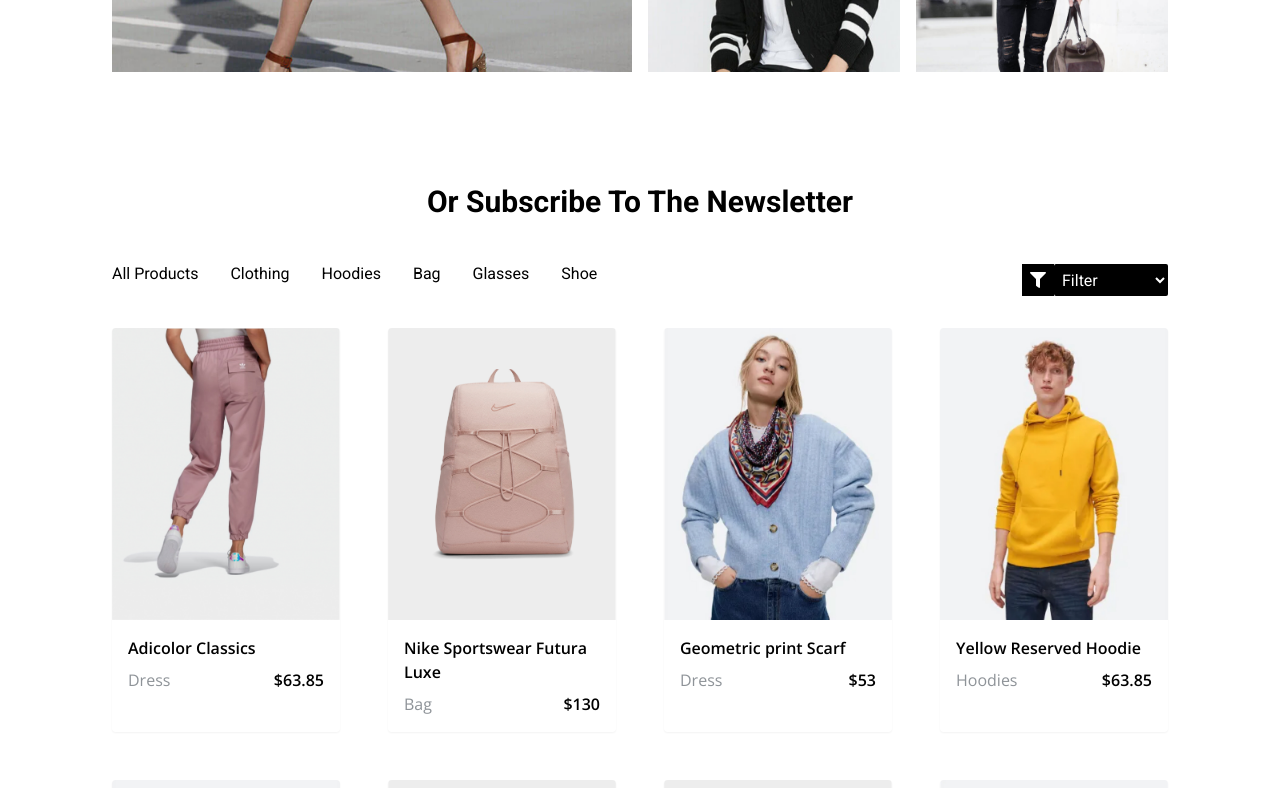
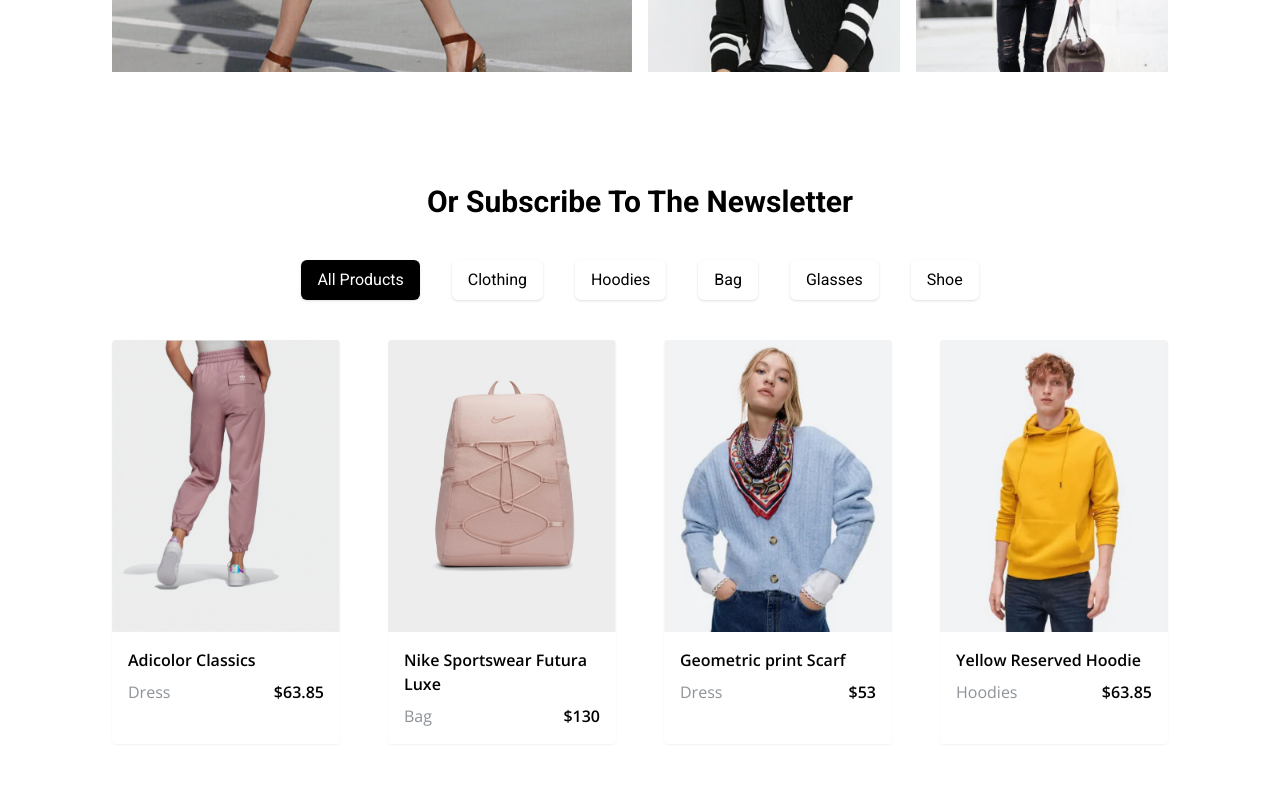
Before and after one commit to musabmahmud/coral-ecommerce, a React (Vite) app: page / in a window 1280 px wide. Shown: the part 1706-2494 px from the top of the page. Built offline with nearby package versions, Linux system fonts and the light colour scheme.

Commit message:
redux setup for products

```diff
--- a/package.json
+++ b/package.json
@@ -1,7 +1,7 @@
 {
   "name": "coral-ecommerce",
   "private": true,
-  "version": "0.0.0",
+  "version": "1.0.0",
   "type": "module",
   "scripts": {
     "dev": "vite",
@@ -10,11 +10,14 @@
     "preview": "vite preview"
   },
   "dependencies": {
+    "@reduxjs/toolkit": "^2.2.7",
     "localforage": "^1.10.0",
     "match-sorter": "^6.3.4",
     "react": "^18.3.1",
+    "react-axios": "^2.0.6",
     "react-dom": "^18.3.1",
     "react-icons": "^5.3.0",
+    "react-redux": "^9.1.2",
     "react-router-dom": "^6.26.0",
     "sort-by": "^0.0.2",
     "swiper": "^11.1.9"
--- a/src/App.css
+++ b/src/App.css
@@ -4,8 +4,6 @@ body {
 
 select::-ms-expand {
     display: none;
-    -webkit-appearance: none;
-    -moz-appearance: none;
     text-indent: 1px;
     text-overflow: '';
 }
@@ -14,6 +12,20 @@ select::-ms-expand {
     @apply text-3xl font-semibold capitalize text-center mb-8;
 }
 
-.transition-default{
-    @apply cursor-pointer hover:text-red-500 transition ease-in duration-200;
+.transition-default {
+    @apply cursor-pointer transition ease-in duration-200;
 }
+
+.transition-default:hover {
+    @apply text-black;
+}
+
+
+.button-default {
+    @apply cursor-pointer py-2 px-4 bg-white text-black shadow transition-all ease-in-out duration-500 rounded-md;
+}
+
+.button-default:hover,
+.button-default.active {
+    @apply bg-black text-white;
+}
--- a/src/components/Navbar.jsx
+++ b/src/components/Navbar.jsx
@@ -1,4 +1,4 @@
-import React, { useState } from 'react';
+import React, { useEffect, useState } from 'react';
 import { Link, NavLink } from "react-router-dom";
 import { FaBars, FaSearch, FaShoppingBag, FaTimes, FaUser } from 'react-icons/fa';
 
@@ -18,11 +18,23 @@ const Navbar = () => {
         setIsMenuOpen(!isMenuOpen);
     }
 
+    const [position, setPosition] = useState(false)
+
+    // useEffect(() => {
+    //     document.addEventListener("scroll", e => {
+    //         let scrolled = document.scrollingElement.scrollBottom;
+    //         if (scrolled > 500) {
+    //             setPosition(!position)
+    //         } else {
+    //             setPosition(!position)
+    //         }
+    //     })
+    // }, [position])
 
 
 
     return (
-        <header className='xl:px-28 px-4 relative'>
+        <header className={`xl:px-28 px-4 top-0 right-0 left-0 ${position ? 'fixed' : 'relative'} z-20 bg-white`}>
             <div className='flex justify-between items-center lg:py-4 py-3 font-roboto'>
                 {/* Search bar */}
                 <FaSearch className='text-black-default w-5 h-5 cursor-pointer' />
--- /dev/null
+++ b/src/features/productSlice.js
@@ -0,0 +1,50 @@
+import { createAsyncThunk, createSlice } from "@reduxjs/toolkit";
+import axios from "axios";
+
+
+
+
+export const productsFetch = createAsyncThunk(
+    "products/productsFetch",
+    async (id = null, { rejectWithValue }) => {
+        try {
+            const response = await axios.get(`/products.json`)
+            return response.data;
+        }
+        catch (err) {
+            return rejectWithValue(err.response.data)
+        }
+    }
+)
+
+const initialState = {
+    items: [],
+    status: null,
+    error: null,
+    loading: 'idle'
+}
+
+const productsSlice = createSlice({
+    name: "products",
+    initialState,
+    reducers: {},
+    extraReducers: (builder) => {
+        // Add reducers for additional action types here, and handle loading state as needed
+        builder.addCase(productsFetch.fulfilled, (state, action) => {
+            // Add user to the state array
+            state.status = "success";
+            state.items = action.payload;
+        });
+        builder.addCase(productsFetch.pending, (state, action) => {
+            // Add user to the state array
+            state.status = "pending"
+        });
+        builder.addCase(productsFetch.rejected, (state, action) => {
+            // Add user to the state array
+            state.status = "rejected"
+        });
+    }
+
+})
+
+export default productsSlice.reducer
--- /dev/null
+++ b/src/features/productsApi.js
@@ -0,0 +1,17 @@
+import { createApi, fetchBaseQuery } from '@reduxjs/toolkit/query/react'
+
+
+// Define a service using a base URL and expected endpoints
+export const productApi = createApi({
+    reducerPath: 'productApi',
+    baseQuery: fetchBaseQuery({ baseUrl: '/products.json' }),
+    endpoints: (builder) => ({
+        getAllProducts: builder.query({
+            query: () => `productApi`,
+        }),
+    }),
+})
+
+// Export hooks for usage in functional components, which are
+// auto-generated based on the defined endpoints
+export const { getAllProducts } = productApi
--- a/src/main.jsx
+++ b/src/main.jsx
@@ -1,9 +1,8 @@
-import { StrictMode } from 'react'
-import { createRoot } from 'react-dom/client'
-import App from './App.jsx'
+import { StrictMode } from 'react';
+import { createRoot } from 'react-dom/client';
+import { Provider, useDispatch } from 'react-redux';
 
-import './index.css'
-
+import store from './store/store.js';
 import {
   createBrowserRouter,
   RouterProvider,
@@ -18,6 +17,14 @@ import Blog from './pages/Blog.jsx';
 import Cart from './pages/Cart.jsx';
 
 
+// CSS FILES
+
+import App from './App.jsx';
+import './index.css';
+import { productsFetch } from './features/productSlice.js';
+
+
+store.dispatch(productsFetch(1));
 
 const router = createBrowserRouter([
   {
@@ -58,6 +65,9 @@ const router = createBrowserRouter([
   },
 ]);
 
+
 createRoot(document.getElementById('root')).render(
-  <RouterProvider router={router} />,
+  <Provider store={store}>
+    <RouterProvider router={router} />
+  </Provider>,
 )
--- a/src/pages/Shop.jsx
+++ b/src/pages/Shop.jsx
@@ -36,14 +36,6 @@ const Shop = () => {
         setSelectedCategory(category);
     }
 
-    //Sort Products
-
-    const showAll = () => {
-        setFilteredItems(products);
-        selectedCategory("all");
-    }
-
-
     // Sorting Functionality
 
     const handleSortChange = (option) => {
@@ -71,17 +63,17 @@ const Shop = () => {
 
     return (
         <section className='max-w-screen-2xl mx-auto container xl:px-28 px-4 py-5'>
-            <div className="bg-gray-100 my-5 py-5 pl-5 rounded flex justify-left items-center gap-3">
-                <Link to="/" className='text-gray-500'><FaHome size="20" /></Link> / <Link to="/Shop" className='font-semibold text-red-600 uppercase'>Shop</Link>
+            <div className="bg-gray-100 my-5 py-12 pl-8 rounded flex justify-left items-center gap-3">
+                <Link to="/" className='text-gray-500'><FaHome size="20" /></Link> / <Link to="/Shop" className='font-semibold text-black uppercase'>Shop</Link>
             </div>
-            <div className='flex flex-col md:flex-row flex-wrap justify-between items-center space-y-3 mb-8'>
+            <div className='flex flex-row justify-between items-center space-y-3 mb-8'>
                 <div className="flex flex-row justify-start md:items-center md:gap-8 gap-4 flex-wrap">
-                    <button onClick={showAll}>All Products</button>
-                    <button onClick={() => filterItems("Dress")}>Clothing</button>
-                    <button onClick={() => filterItems("Hoodies")}>Hoodies</button>
-                    <button onClick={() => filterItems("Bag")}>Bag</button>
-                    <button onClick={() => filterItems("Glasses")}>Glasses</button>
-                    <button onClick={() => filterItems("Shoe")}>Shoe</button>
+                    <button className={`button-default ${selectedCategory == 'all' ? 'active' : ''}`} onClick={() => filterItems("all")}>All Products</button>
+                    <button className={`button-default ${selectedCategory == 'Dress' ? 'active' : ''}`} onClick={() => filterItems("Dress")}>Clothing</button>
+                    <button className={`button-default ${selectedCategory == 'Hoodies' ? 'active' : ''}`} onClick={() => filterItems("Hoodies")}>Hoodies</button>
+                    <button className={`button-default ${selectedCategory == 'Bag' ? 'active' : ''}`} onClick={() => filterItems("Bag")}>Bag</button>
+                    <button className={`button-default ${selectedCategory == 'Glasses' ? 'active' : ''}`} onClick={() => filterItems("Glasses")}>Glasses</button>
+                    <button className={`button-default ${selectedCategory == 'Shoe' ? 'active' : ''}`} onClick={() => filterItems("Shoe")}>Shoe</button>
                 </div>
                 <div className='flex justify-end mb-4 rounded-sm'>
                     <div className='bg-black p-2'>
--- a/src/pages/home/Products.jsx
+++ b/src/pages/home/Products.jsx
@@ -36,14 +36,6 @@ const Products = () => {
         setSelectedCategory(category);
     }
 
-    //Sort Products
-
-    const showAll = () => {
-        setFilteredItems(products);
-        selectedCategory("all");
-    }
-
-
     // Sorting Functionality
 
     const handleSortChange = (option) => {
@@ -75,16 +67,14 @@ const Products = () => {
                 <div>
                     <h2 className='title'>Or subscribe to the newsletter</h2>
                 </div>
-                <div className='flex flex-col md:flex-row flex-wrap justify-between items-center space-y-3 mb-8'>
-                    <div className="flex flex-row justify-start md:items-center md:gap-8 gap-4 flex-wrap">
-                        <button onClick={showAll}>All Products</button>
-                        <button onClick={() => filterItems("Dress")}>Clothing</button>
-                        <button onClick={() => filterItems("Hoodies")}>Hoodies</button>
-                        <button onClick={() => filterItems("Bag")}>Bag</button>
-                        <button onClick={() => filterItems("Glasses")}>Glasses</button>
-                        <button onClick={() => filterItems("Shoe")}>Shoe</button>
-                    </div>
-                    <div className='flex justify-end mb-4 rounded-sm'>
+                <div className='flex flex-row justify-center md:items-center md:gap-8 gap-4 flex-wrap my-10'>
+                    <button className={`button-default ${selectedCategory == 'all' ? 'active' : ''}`} onClick={() => filterItems("all")}>All Products</button>
+                    <button className={`button-default ${selectedCategory == 'Dress' ? 'active' : ''}`} onClick={() => filterItems("Dress")}>Clothing</button>
+                    <button className={`button-default ${selectedCategory == 'Hoodies' ? 'active' : ''}`} onClick={() => filterItems("Hoodies")}>Hoodies</button>
+                    <button className={`button-default ${selectedCategory == 'Bag' ? 'active' : ''}`} onClick={() => filterItems("Bag")}>Bag</button>
+                    <button className={`button-default ${selectedCategory == 'Glasses' ? 'active' : ''}`} onClick={() => filterItems("Glasses")}>Glasses</button>
+                    <button className={`button-default ${selectedCategory == 'Shoe' ? 'active' : ''}`} onClick={() => filterItems("Shoe")}>Shoe</button>
+                    {/* <div className='flex justify-end mb-4 rounded-sm'>
                         <div className='bg-black p-2'>
                             <FaFilter className='text-white h-4 w-4' />
                         </div>
@@ -95,7 +85,7 @@ const Products = () => {
                             <option value="low-to-high">Low to High</option>
                             <option value="high-to-low">High to Low</option>
                         </select>
-                    </div>
+                    </div> */}
                 </div>
                 <div className='grid xl:grid-cols-4 md:grid-cols-3 sm:grid-cols-2 grid-cols-1 gap-8 xl:gap-12'>
                     {
--- /dev/null
+++ b/src/store/store.js
@@ -0,0 +1,13 @@
+import { configureStore } from "@reduxjs/toolkit";
+import productReducer from "../features/productSlice";
+import { productApi } from "../features/productsApi";
+
+const store = configureStore({
+    reducer: {
+        products: productReducer,
+        [productApi.reducerPath]: productApi.reducer,
+    },
+    middleware: (getDefaultMiddleware) => getDefaultMiddleware().concat(productApi.middleware)
+});
+
+export default store
```
Also changed, not shown: 1 other file (tests, documents, lock files or other folders).
